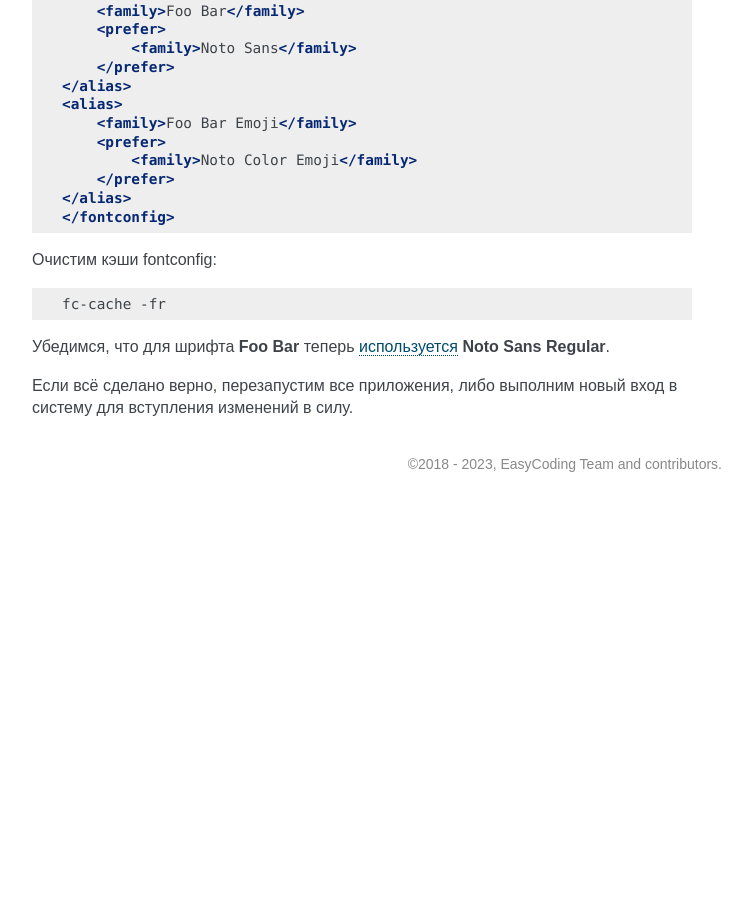
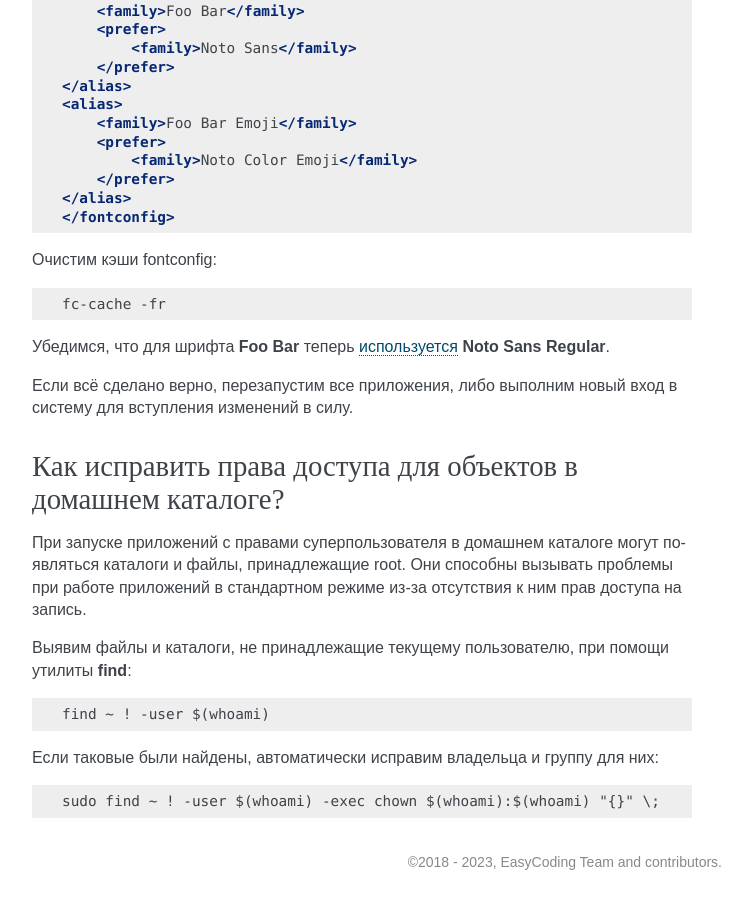
Before and after one commit to RussianFedora/FAQ, a Sphinx documentation site: the page built from source/using-system.rst, in a window 1280 px wide and 900 px high, scrolled down 18949 px. Shown: the whole window, without its empty margins (388-1140 px from the left). Built offline with Sphinx 7.4.7, drawn with Linux system fonts in a browser that asks for light colours; comment, search, counter and statistics services are not loaded; before the commit the page ends 19451 px from its top, so only the background shows below that; some of the changed text lies outside the part shown.

Commit message:
Added a new question about fixing permissions in home directories.

```diff
--- a/source/using-system.rst
+++ b/source/using-system.rst
@@ -1116,3 +1116,23 @@ GUI:
 Убедимся, что для шрифта **Foo Bar** теперь :ref:`используется <font-identify>` **Noto Sans Regular**.
 
 Если всё сделано верно, перезапустим все приложения, либо выполним новый вход в систему для вступления изменений в силу.
+
+.. index:: files, find, permissions, chown, home, whoami
+.. _home-permissions:
+
+Как исправить права доступа для объектов в домашнем каталоге?
+=================================================================
+
+При запуске приложений с правами суперпользователя в домашнем каталоге могут появляться каталоги и файлы, принадлежащие root. Они способны вызывать проблемы при работе приложений в стандартном режиме из-за отсутствия к ним прав доступа на запись.
+
+Выявим файлы и каталоги, не принадлежащие текущему пользователю, при помощи утилиты **find**:
+
+.. code-block:: text
+
+    find ~ ! -user $(whoami)
+
+Если таковые были найдены, автоматически исправим владельца и группу для них:
+
+.. code-block:: text
+
+    sudo find ~ ! -user $(whoami) -exec chown $(whoami):$(whoami) "{}" \;
```
